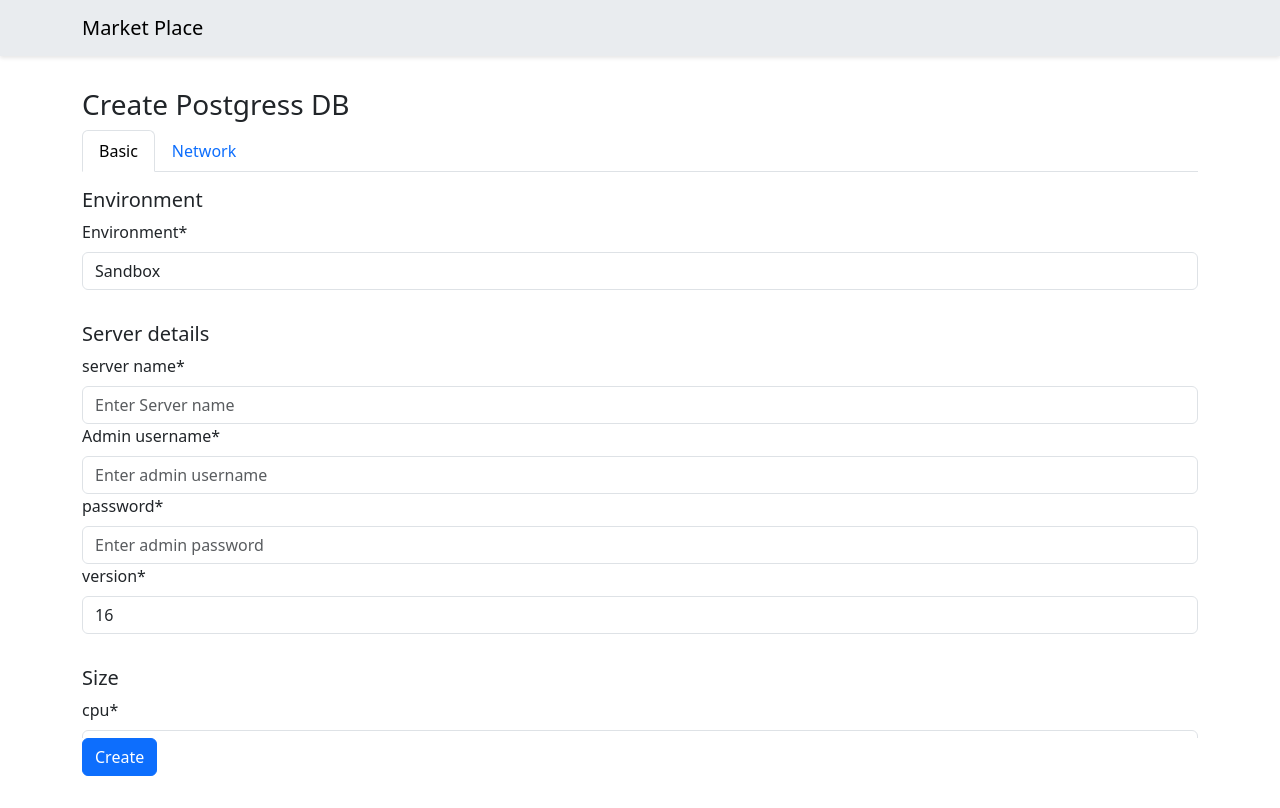
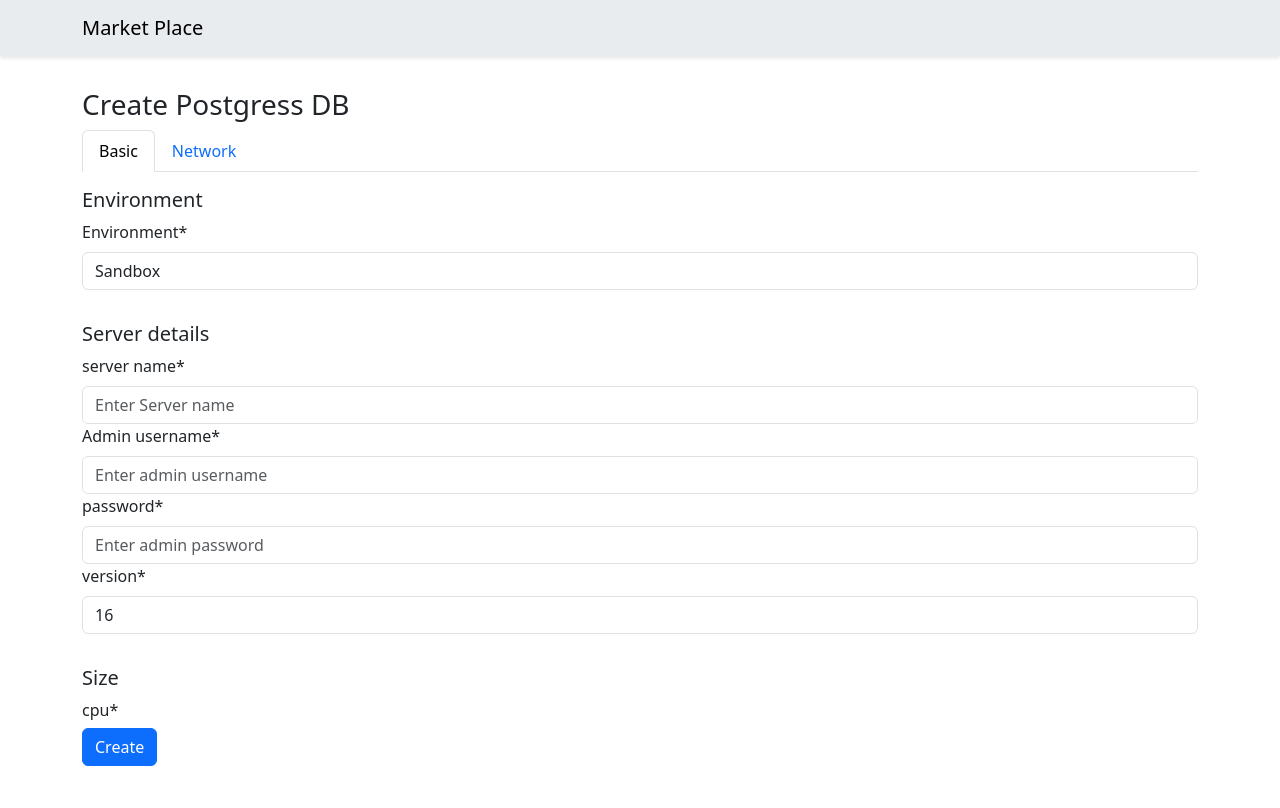
Before and after one commit to dockercaptain/marketplace-ui, a React (Vite) app: page /application/postgres/create in a window 1280 px wide. Built offline with nearby package versions, Linux system fonts and the light colour scheme.

Commit message:
updated height

```diff
--- a/src/components/Postgress/styles.scss
+++ b/src/components/Postgress/styles.scss
@@ -5,7 +5,7 @@
     margin-bottom: 2rem;
   }
   .tab-contents {
-    height: calc(100vh - 250px);
+    height: calc(100vh - 260px);
     overflow-y: scroll;
     overflow-x: hidden;
   }
```
